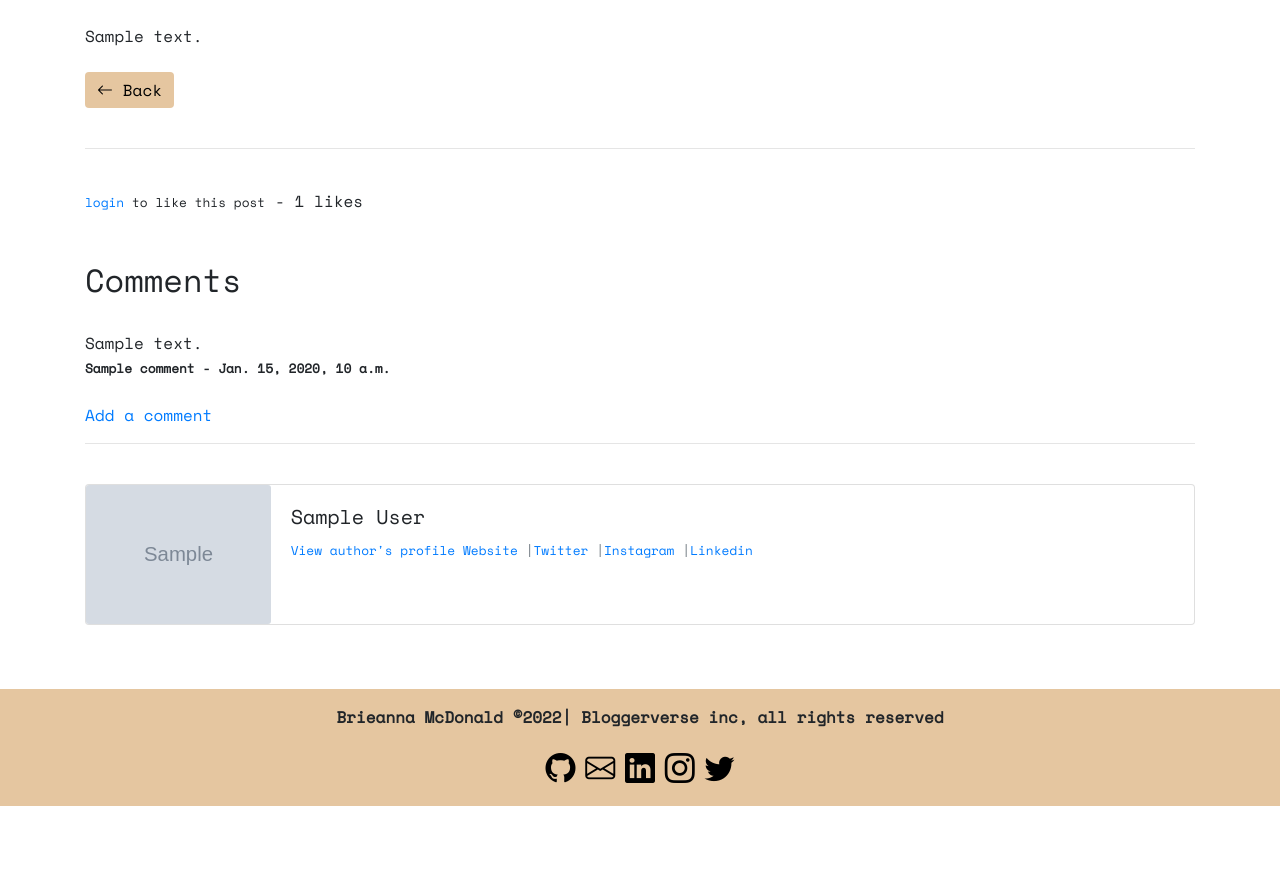
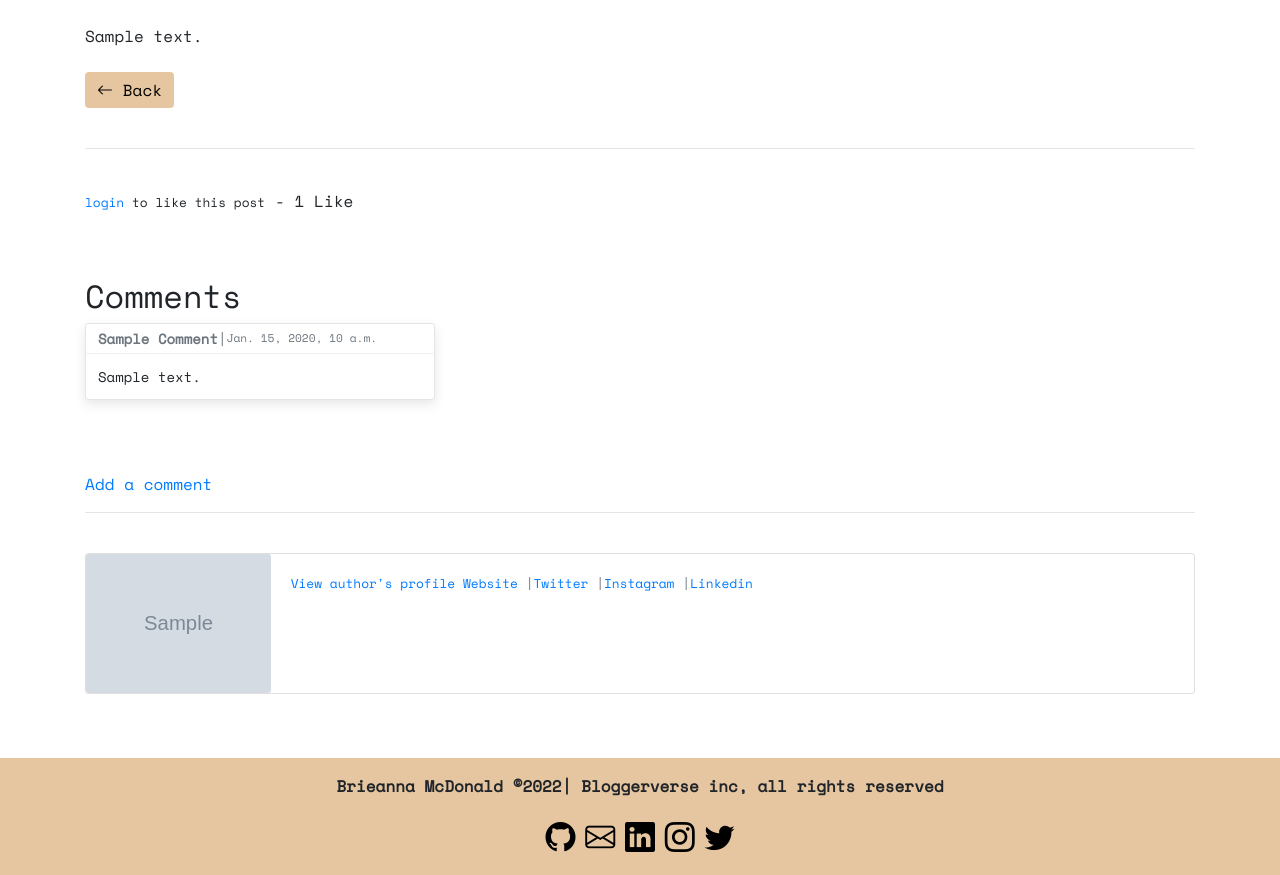
Before and after one commit to Code-Institute-Submissions/bmcdonald2000-bloggerverse_NovResub, a Django app: page /Posts/1 in a window 1280 px wide. Shown: the part 547-1422 px from the top of the page. Before the commit the page ends 1353 px from the top, so only its background shows below. Run offline with Django 3.2, Linux system fonts and the light colour scheme; tables that the repository leaves empty hold one stand-in row (values such as "Sample post"); grey boxes marked "Sample" are stand-in pictures; some libraries are stand-ins or nearby versions.

Commit message:
add: author username to post

```diff
--- a/myblog/templates/post_details.html
+++ b/myblog/templates/post_details.html
@@ -15,12 +15,12 @@
         <a href="{% url 'view_profile' post.author.userprofile.id %}"><img src="{{'/static/images/default.png'}}" align="right" width="100px" height="100px" class="rounded-circle"></a>
     {% endif %}
     <!-- The post summary clicked on by the user will be displayed in full-->
+
     <!-- page header -->
     <h1>{{ post.title|title }}</h1>
     <!-- author details and date appears in small font -->
     <small>By:
-        {{ post.author.first_name|title }}
-        {{ post.author.last_name|title }}
+        {{ post.author.username|title }}
         - {{ post.date }}
         <br/>
         <!-- post category hyperlinked to display all post in that category. '|slugify' converts blank spaces between words into '-' to maintain good coding practices  -->
@@ -62,8 +62,13 @@
             <!-- If a user is viewing the post but hasn't logged in they would be prompted to do so -->
             <small> <a href="{% url 'login' %}" target="_blank">login</a> to like this post</small>
         {% endif %}
-        <!-- The number of likes are displayed below each post -->
-        - {{ num_likes }} likes
+        <!-- if number of likes = 1 the it shows as 'Like' -->
+        {% if post.num_likes == 1 %}
+            - {{ post.num_likes }} Like</p>
+        {% else %}
+        <!-- when > 1 'Likes' is used -->
+            - {{ post.num_likes }} Likes
+        {% endif %}
     </form>
     <br><br/>
     <h2>Comments</h2>
@@ -75,11 +80,22 @@
     {% else %}
     <!-- When a post has comments they will all be displayed below the post-->
         {% for comment in post.comments.all %}
-            <br/>
-            {{ comment.body }}
-            <br/>
-            <small><strong>{{ comment.name }} - {{ comment.date }}</strong></small>
+
+            <div class="toast-container position-static">
+                <div class="toast show" role="alert" aria-live="assertive" aria-atomic="true">
+                <div class="toast-header">
+                    <strong class="me-auto">{{ comment.name | title }}</strong> | <small class="text-muted">{{ comment.date }}</small>
+                </div>
+                <div class="toast-body">
+                    {{ comment.body }}
+                </div>
+                </div>
+            </div>
+            <br>
+
+
         {% endfor %}
+
         <br><br/>
         <!-- All users will be able to add there own comments -->
         <a href="{% url 'add_comment' post.pk %}" target="_blank" >Add a comment</a>
@@ -99,10 +115,14 @@
           <div class="col-md-10">
             <div class="card-body">
             <!-- The authors full name is displayed on the bio card -->
-              <h5 class="card-title">{{ post.author.first_name|title }} {{ post.author.last_name|title }}</h5>
+
               <p class=" small text-muted">
+                {% if post.author.userprofile %}
             <!-- The link to the author's bio is displayed -->
               <a href="{% url 'view_profile' post.author.userprofile.id %}" target="_blank">View author's profile</a>
+                {% else %}
+                <p> This user has not created there profile yet</p>
+              {% endif %}
             <!-- The user only sees links for the social media provided by the author. All links opend in a new tab -->
                 {% if post.author.userprofile.Website %}
                     <a href="{{ post.author.userprofile.Website }}" target="_blank">Website</a>
```
